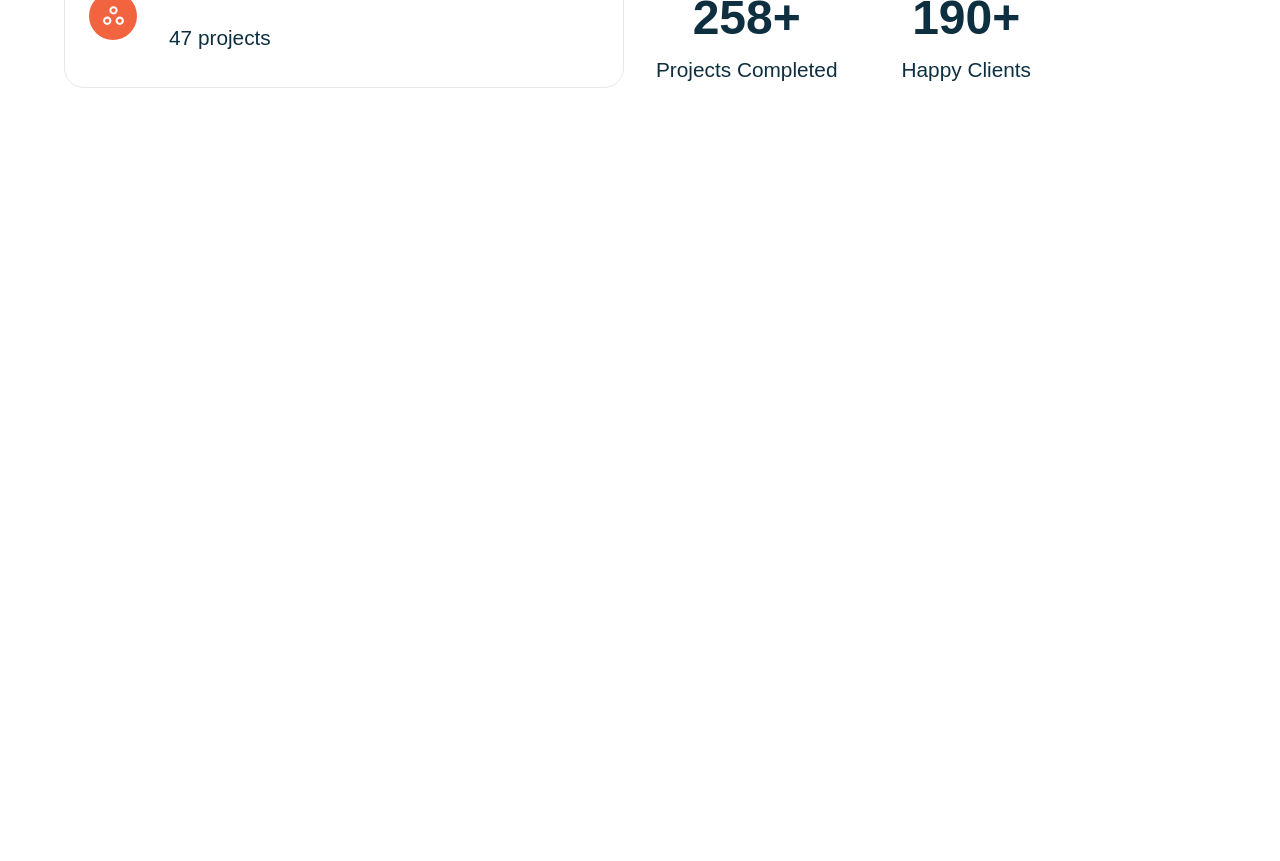
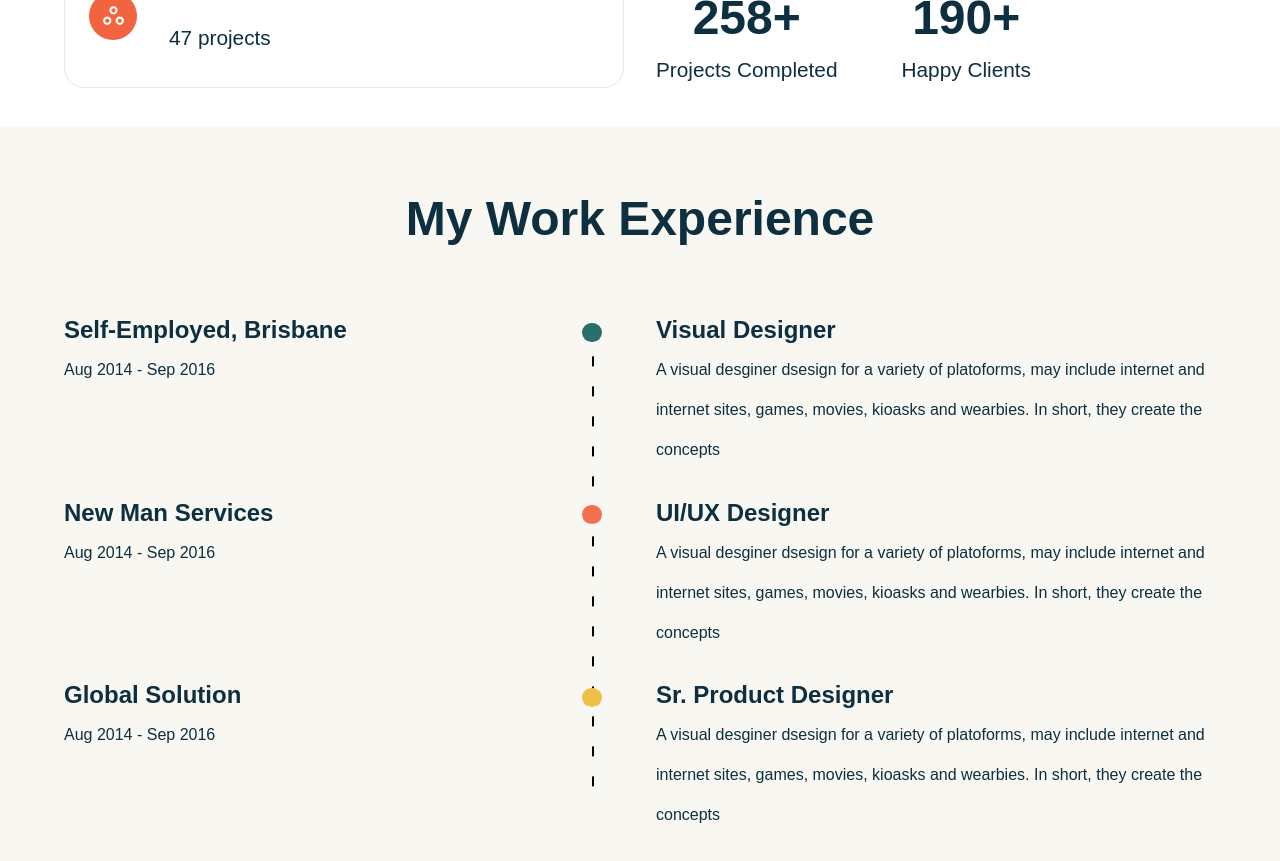
Before and after one commit to ahmedkhaled2030/personal-portfolio, a React (Vite) app: page / in a window 1280 px wide. Shown: the part 1020-1881 px from the top of the page. Before the commit the page ends 1147 px from the top, so only its background shows below. Built offline with nearby package versions, Linux system fonts and the light colour scheme; a web font is replaced by a local one.

Commit message:
Work Section Finished

```diff
--- a/src/App.jsx
+++ b/src/App.jsx
@@ -2,6 +2,7 @@
 import Experties from './components/Experties/Experties'
 import Header from './components/Header/Header'
 import Hero from './components/Hero/Hero'
+import Works from './components/Works/Works'
 import css from './styles/App.module.scss'
 const App = () => {
   //don't forget to add font link in index.html
@@ -10,6 +11,7 @@
       <Header />
       <Hero />
       <Experties />
+      <Works />
 </div>
   )
 }
--- /dev/null
+++ b/src/components/Works/Works.jsx
@@ -0,0 +1,74 @@
+import React from "react";
+import css from "./Works.module.scss";
+import { motion } from "framer-motion";
+import {
+    staggerChildren,
+    fadeIn,
+    textVariant,
+    textVariant2,
+    zoomIn,
+} from "../../utils/motion";
+import { workExp } from "../../utils/data";
+
+const Works = () => {
+    return (
+        <motion.section
+            variants={staggerChildren}
+            initial="hidden"
+            whileInView="show"
+            viewPort={{ once: false, amount: 0.25 }}
+            className={`paddings ${css.wrapper} `}
+        >
+            <div className={`flexCenter innerWidth ${css.container}`}>
+                <span className={`primaryText yPaddings`}>My Work Experience</span>
+
+                <div className={`flexCenter ${css.experiences}`}>
+                    {workExp.map((exp, i) => {
+                        return (
+                            <motion.div
+                                variants={textVariant2}
+                                className={`flexCenter ${css.exp} key={i}`}
+                            >
+                                <div className={css.post}>
+                                    <h1>{exp.place}</h1>
+                                    <p>{exp.tenure}</p>
+                                </div>
+                                <div className={css.role}>
+                                    <h1>{exp.role}</h1>
+                                    <p>{exp.detail}</p>
+                                </div>
+                            </motion.div>
+                        );
+                    })}
+
+                    <motion.div variants={zoomIn(1, 1)} className={css.progressbar}>
+                        <motion.div
+                            variants={fadeIn("down", "tween", 2, 1.5)}
+                            className={css.line}
+                        ></motion.div>
+                        <div>
+                            <div
+                                className={css.circle}
+                                style={{ background: "#286F6C" }}
+                            ></div>
+                        </div>
+                        <div>
+                            <div
+                                className={css.circle}
+                                style={{ background: "#F2704E" }}
+                            ></div>
+                        </div>
+                        <div>
+                            <div
+                                className={css.circle}
+                                style={{ background: "#EEC048" }}
+                            ></div>
+                        </div>
+                    </motion.div>
+                </div>
+            </div>
+        </motion.section>
+    );
+};
+
+export default Works;
--- /dev/null
+++ b/src/components/Works/Works.module.scss
@@ -0,0 +1,66 @@
+@import '../../styles/contants.scss';
+
+.wrapper {
+    .container {
+        flex-direction: column;
+        gap: 2rem;
+
+        .experiences {
+            width: 100%;
+            flex-direction: column;
+            gap: 1.4rem;
+            position: relative;
+
+            .exp {
+                width: 100%;
+                justify-content: space-between;
+                line-height: 40px;
+                align-items: flex-start;
+
+                >div {
+                    flex: 1;
+                }
+
+                .role {
+                    margin-left: 2rem;
+                }
+            }
+
+            .progressbar {
+                position: absolute;
+                height: 100%;
+                display: flex;
+                flex-direction: column;
+                gap: 1.4rem;
+                left: 45%;
+
+                .line {
+                    position: absolute;
+                    height: 92%;
+                    width: 2px;
+                    background-image: linear-gradient(black 33%, rgba(255, 255, 255, 0) 0%);
+                    background-position: right;
+                    background-size: 2px 30px;
+                    background-repeat: repeat-y;
+                    left: 48%;
+                    z-index: 1;
+                    border-radius: 5px;
+                }
+
+                >div {
+                    flex: 1;
+                    padding-top: .8rem;
+                    z-index: 2;
+
+                    .circle {
+                        border-radius: 50%;
+                        background: black;
+                        width: 1.2rem;
+                        height: 1.2rem;
+                    }
+                }
+            }
+        }
+
+    }
+}
```
